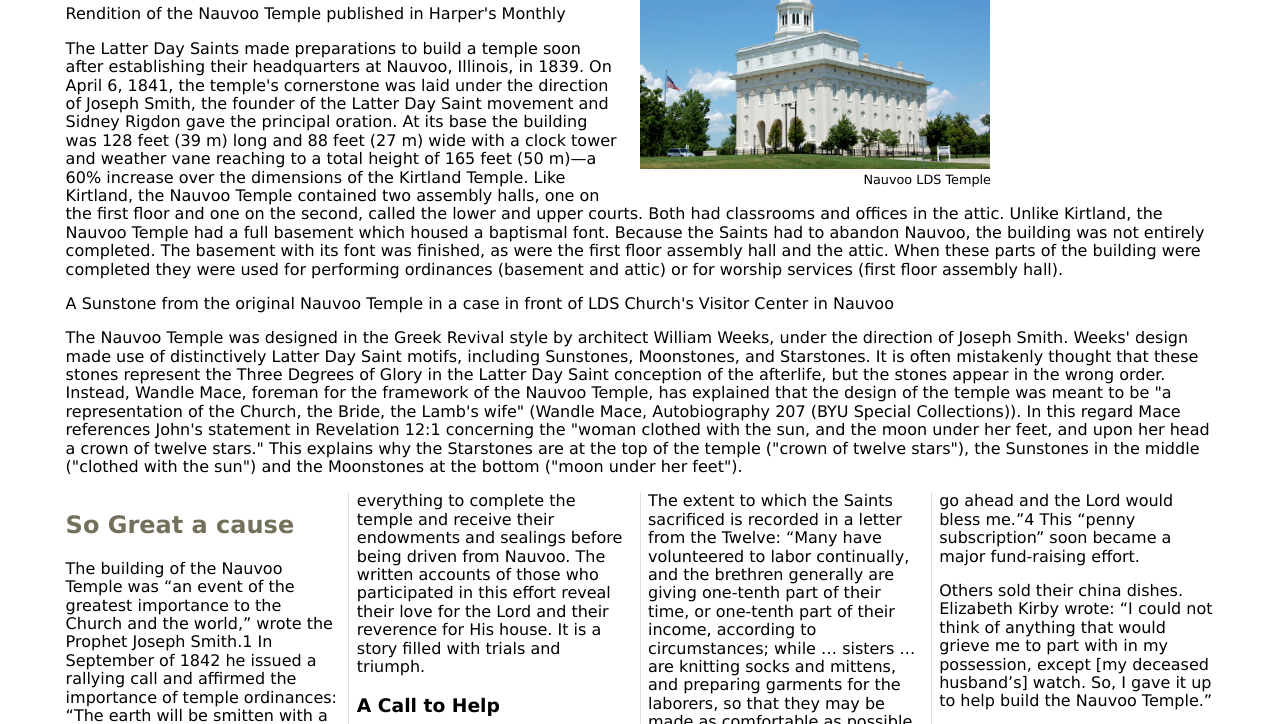
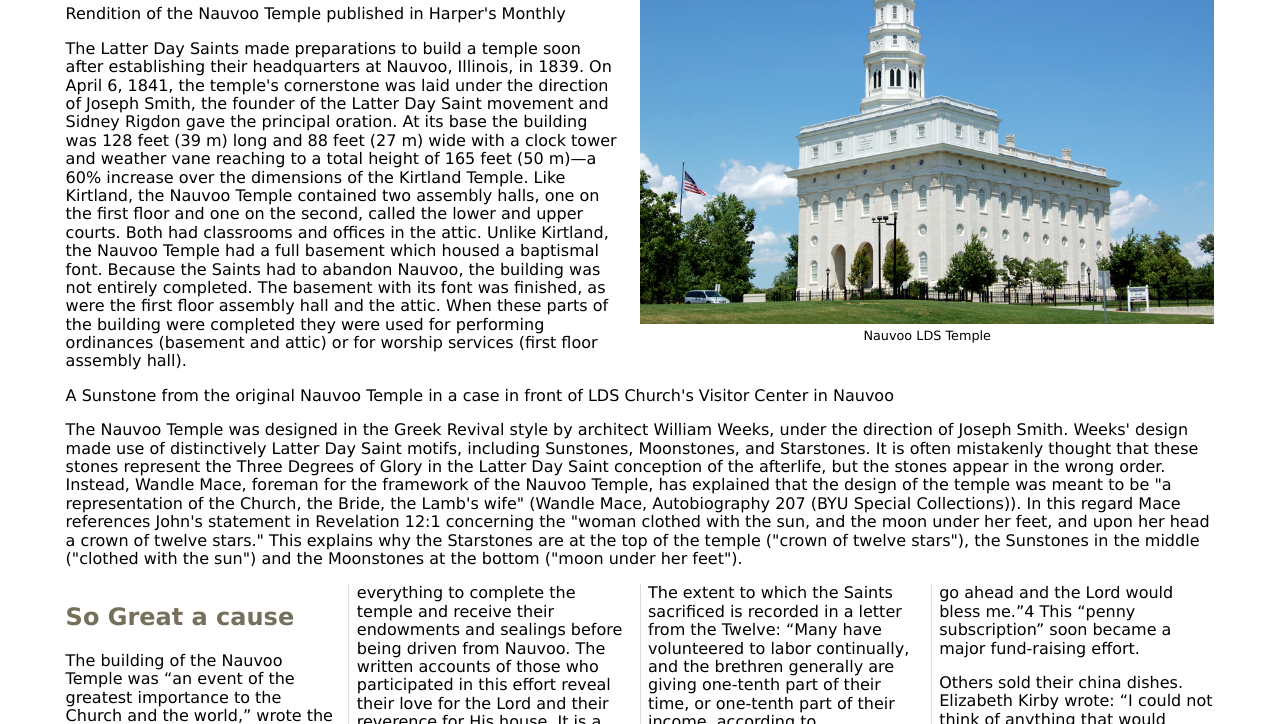
Before and after one commit to bennettjakeb/bennettjakeb.github.io, a plain HTML site: page temple1/index.html in a window 1280 px wide. Shown: the part 221-945 px from the top of the page. Drawn offline with Linux system fonts and the light colour scheme.

Commit message:
changed the max-width in css small to width 100%

```diff
--- a/temple1/css/small.css
+++ b/temple1/css/small.css
@@ -53,7 +53,7 @@
     main h1 {color: #75705b; }
     main article h3 {color: #75705b;}
 
-    main figure img {max-width: 350px;}
+    main figure img {width: 100%;}
     main figure {
         width: 100%;
         margin: 0;
```
